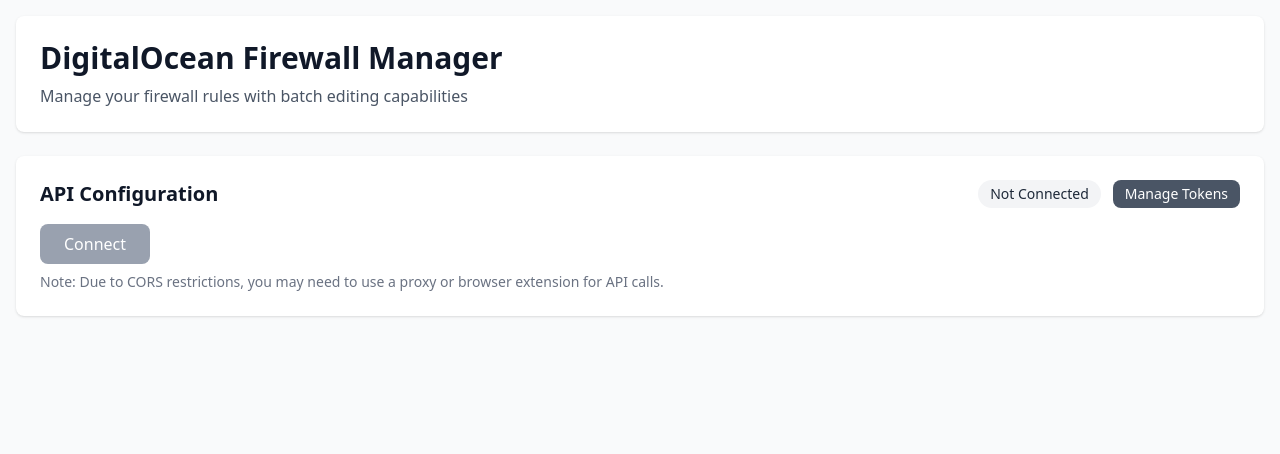
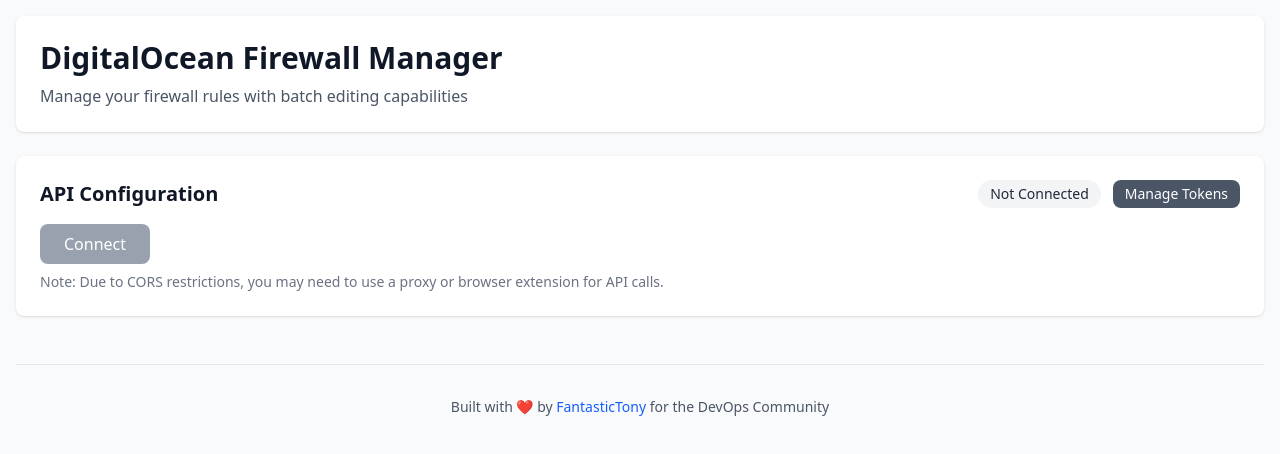
Before and after one commit to anxuanzi/digitalocean-firewall-manager, a Vue app: page / in a window 1280 px wide. Shown: the top 454 px of the page. Built offline with nearby package versions, Linux system fonts and the light colour scheme.

Commit message:
:sparkles: add footer to DigitalOcean Firewall Manager with credits and DevOps community link

```diff
--- a/src/components/DigitalOceanFirewallManager.vue
+++ b/src/components/DigitalOceanFirewallManager.vue
@@ -736,6 +736,22 @@
           </div>
         </div>
       </div>
+
+      <!-- Footer -->
+      <footer class="mt-12 text-center py-8 border-t border-gray-200 dark:border-gray-700">
+        <p class="text-sm text-gray-600 dark:text-gray-400">
+          Built with ❤️ by
+          <a
+            href="https://ftan.dev/"
+            target="_blank"
+            rel="noopener noreferrer"
+            class="text-blue-600 dark:text-blue-400 hover:text-blue-700 dark:hover:text-blue-300 transition-colors font-medium"
+          >
+            FantasticTony
+          </a>
+          for the DevOps Community
+        </p>
+      </footer>
     </div>
   </div>
 </template>
```
